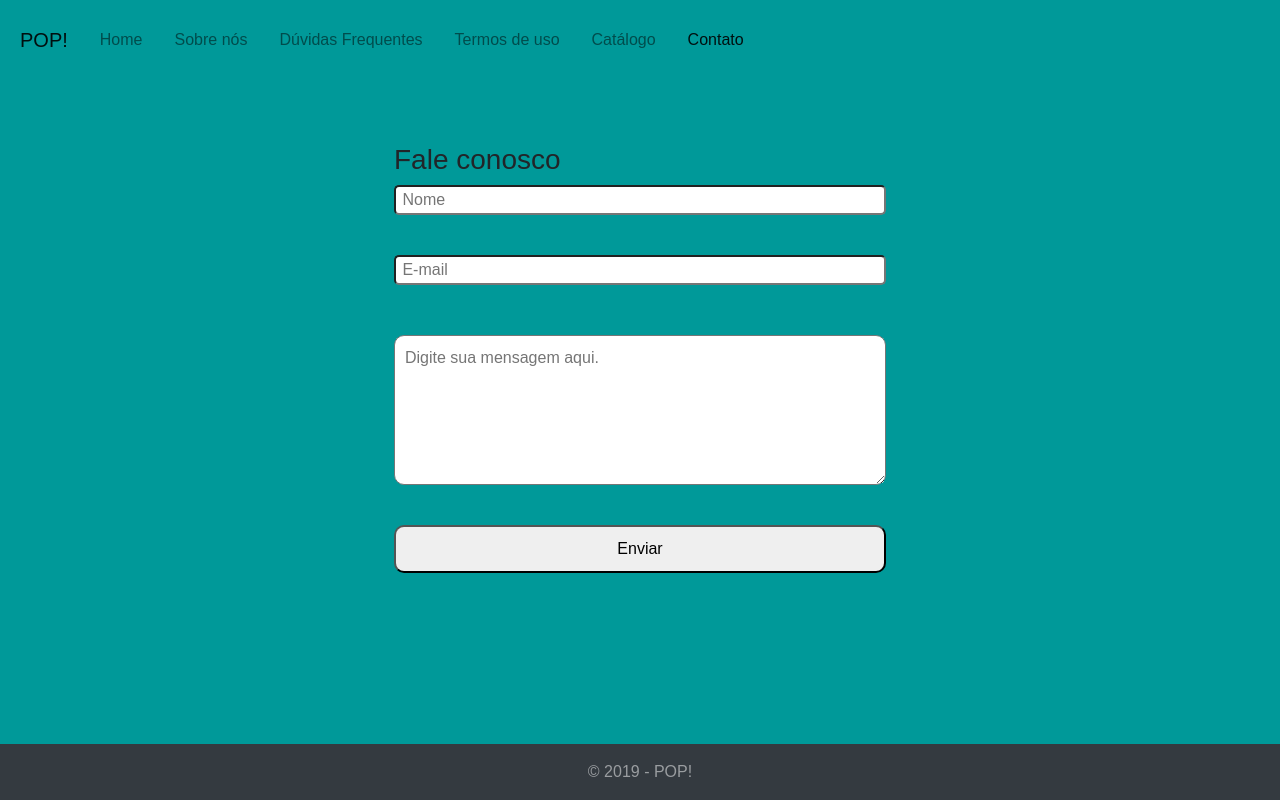
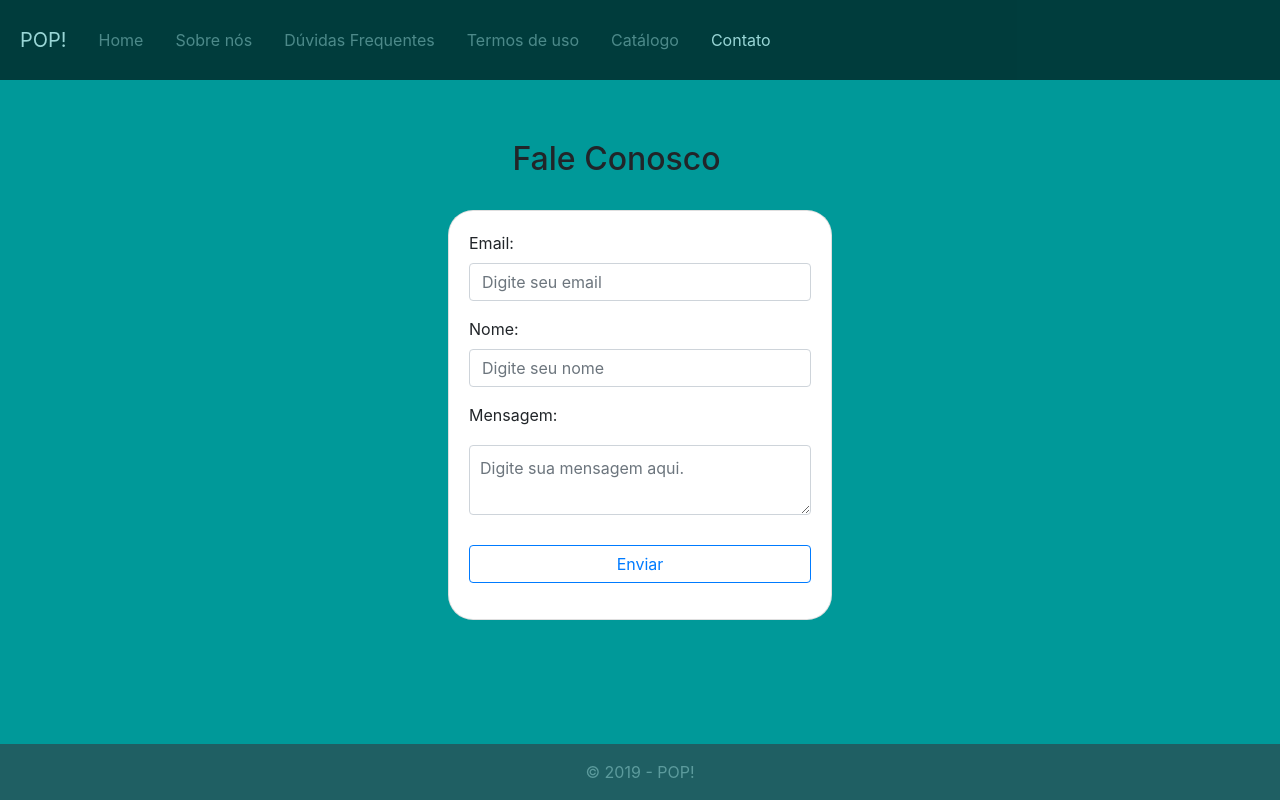
Before and after one commit to loraine-rodrigues/SitePOP, a PHP site: page /contato.php in a window 1280 px wide. Run offline with PHP 8.4, Linux system fonts and the light colour scheme.

Commit message:
Add files via upload

```diff
--- a/contato.php
+++ b/contato.php
@@ -4,35 +4,52 @@ $title = "CONTATO";
 include 'header.php' ?>
 
 <style type="text/css">
-	body{font-family: Arial, Helvetica, sans-serif;}
-	.form{display: flex;flex-direction: column;}
-	.field{padding: 10px; margin-top: 10px; margin-bottom: 30px; border: 2px solid #00000;font-family: Arial, Helvetica, sans-serif;font-size: 16px; border-radius: 10px;}
-	input{margin-bottom: 40px; border-radius: 5px;}
 
-	textarea{height: 150px;}
-	.form-contato{padding: 10px;margin-top: 5px; margin-right: 30%; margin-left: 30%;}
-
+	.field {
+		padding: 10px;
+		margin-top: 10px;
+		margin-bottom: 30px;
+		font-size: 16px;
+	}
 
 </style>
+<div class="container text-center">
+    <div class="row">
+        <div class="col-md-11 text-center">
+<h2 class="ml-5">Fale Conosco</h2>
+		</div>
+	</div>
+</div>
+    <br>
+<div class="card m-auto text-left" style="width: 24rem;">
+	<div class="card-body">
+			<div class="form" method="POST" action="email.php">
+				<div class="form-group">
+				<div class="form-group">
+                    <label for="email"> Email: </label>
+                    <input type="text" class="form-control" name="email" id="email" placeholder="Digite seu email" required>
+				</div>
+				<div class="form-group">
+                    <label for="nome"> Nome: </label>
+                    <input type="text" class="form-control" name="nome" id="nome" placeholder="Digite seu nome" required>
+                </div>
 
-<div class="form-contato">
-	<section class="content">
-		<div class="mt-5">
-			<h3>Fale conosco</h3>
-			<form class="form" method="POST" action="email.php">
-				<input type="" name="nome" placeholder=" Nome">
-				<input type="field" name="email" placeholder=" E-mail">
-				<textarea class="field" name="mensagem" placeholder="Digite sua mensagem aqui."></textarea>
-				<input class="field" type="submit" value="Enviar" name="enviar">
+				</div>
+				<div class="form-group">
+				<label for="mensagem"> Mensagem: </label>
+					<textarea class="field form-control" name="mensagem" placeholder="Digite sua mensagem aqui."></textarea>
+					<input class="btn btn-outline-primary btn-block" type="submit" value="Enviar" name="enviar">
+				</div>
+			</div>
+	</div>
+</div>
 
-			</form>
 
 
 </div>
 
 
-	</section>
 
-</div>
+
 
 <?php include 'footer.php' ?>
--- a/footer.php
+++ b/footer.php
@@ -2,9 +2,10 @@
 
 echo '
     </main>
-    <footer class="footer mt-auto py-3 text-center bg-dark">
+    <footer class="footer mt-auto py-3 text-center bg-dark navbar-customizada";   >
       <div class="container">
-        <span class="text-white-50">&copy; 2019 - POP!</span>
+        <span class="text-white-50";   >&copy; 2019 - POP!</span>
+
       </div>
     </footer>
     <script>
--- a/header.php
+++ b/header.php
@@ -32,17 +32,19 @@ echo '
           body {
 
             background-color: #009999;                      // cor de fundo da pagina
-            font-family: \'Montserrat\', sans-serif;        // fonte do site
+            font-family: \'Montserrat\', sans-serif;
+               // fonte do site
          }
          .navbar-customizada{
           width: 100%;
-
+          opacity: 0.6;
           padding:20px;
+          background-color:black;
        }
 
     .navbar-brand:focus,
     .navbar-brand:hover {
-        text-decoration: none
+    text-decoration: none
     }
 
          .card {
@@ -62,7 +64,7 @@ echo '
     <header>
 
        <!--INICIO da navbar-->
-        <nav class="navbar navbar-expand-lg navbar-customizada navbar-light">
+        <nav class="navbar navbar-expand-lg navbar-customizada navbar-dark">
         <a class="navbar-brand" href="/index.php">POP!</a>
           <button class="navbar-toggler" type="button" data-toggle="collapse" data-target="#navbarSupportedContent" aria-controls="navbarSupportedContent" aria-expanded="false" aria-label="Toggle navigation">
             <span class="navbar-toggler-icon"></span>
```
Also changed, not shown: home.php (+20 -20 lines). Lines whose indentation alone changed are shown as unchanged.
